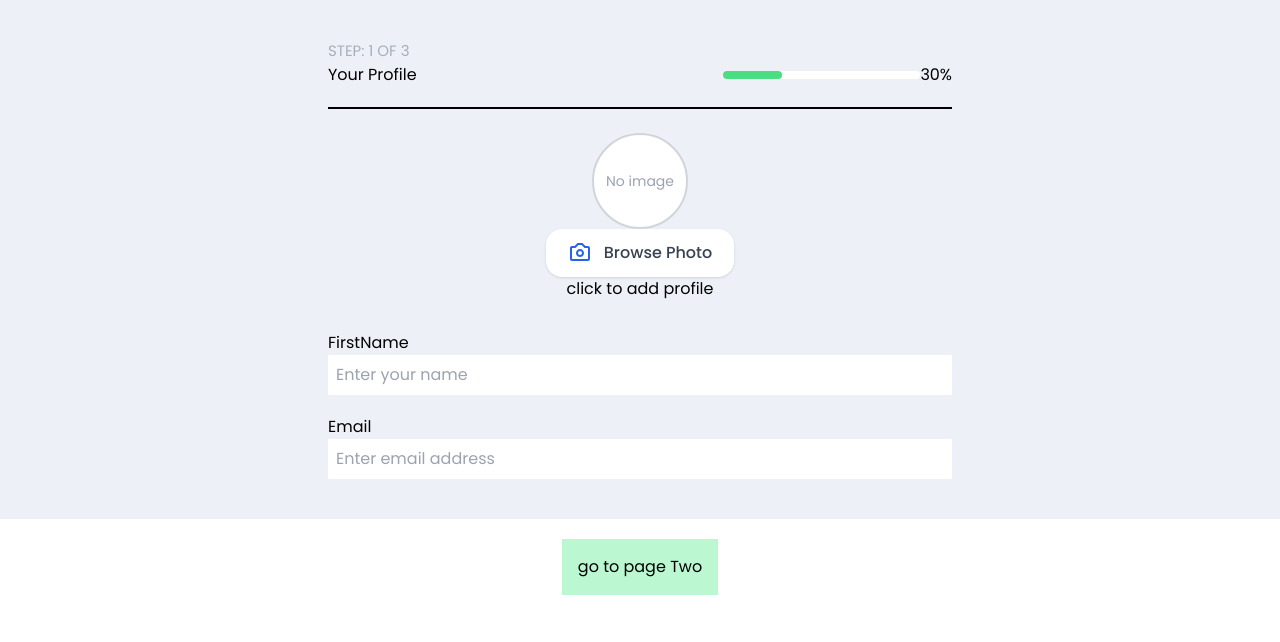
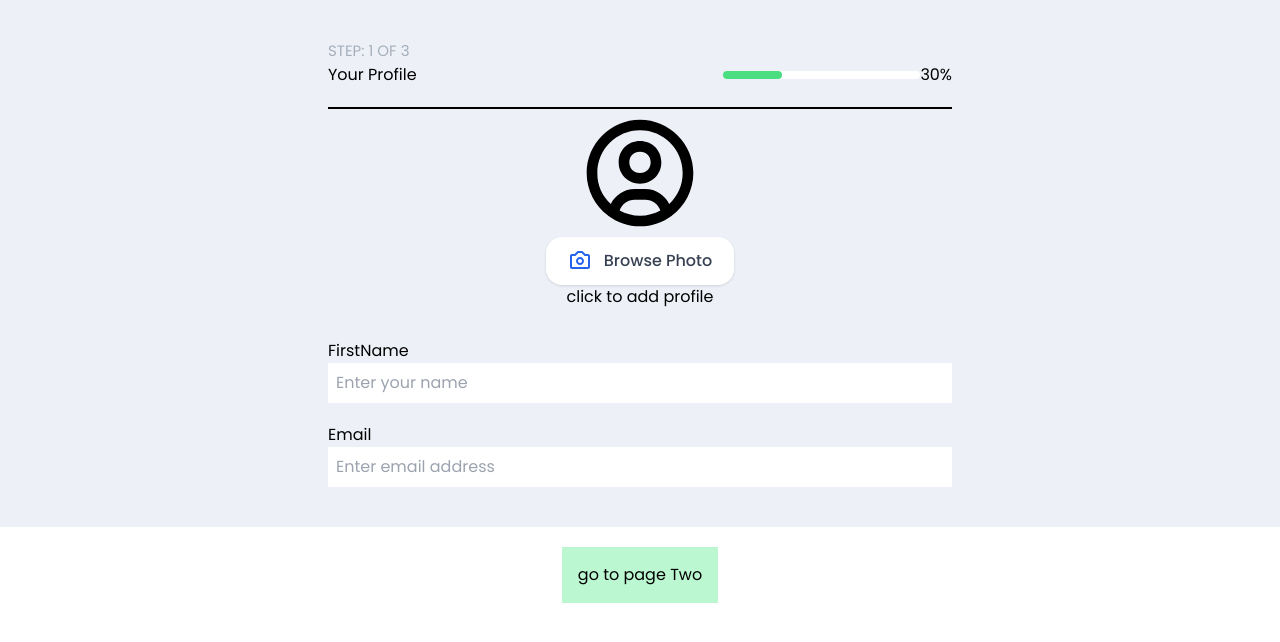
Before and after one commit to uCodak/javascript-form, a website: page index.html in a window 1280 px wide. Drawn offline with nearby package versions, Linux system fonts and the light colour scheme.

Commit message:
made changes to upload icon

```diff
--- a/app.js
+++ b/app.js
@@ -9,7 +9,7 @@ fileInput.addEventListener('change', function () {
     const reader = new FileReader();
 
     reader.onload = function (e) {
-      previewContainer.innerHTML = `<img src="${e.target.result}" alt="Preview" class="w-full h-full object-cover">`;
+      previewContainer.innerHTML = `<img src="${e.target.result}" alt="Preview" class="w-[100px] mt-6 rounded-full border-2 border-gray-300 overflow-hidden h-full object-cover">`;
     };
 
     reader.readAsDataURL(file);
--- a/index.html
+++ b/index.html
@@ -36,13 +36,17 @@
     <div id="first-page" class="w-full md:w-[50%] mx-auto">
       <p class="border-[1px] border-black"></p>
       <!--profile section-->
-      <div class="flex justify-center">
-        <div id="previewContainer"
-          class="mt-6 w-24 h-24 rounded-full border-2 border-gray-300 overflow-hidden flex items-center justify-center bg-white">
-          <span class="text-gray-400 text-sm">No image</span>
-        </div>
+      <div class="flex justify-center" id="previewContainer">
+        <svg xmlns="http://www.w3.org/2000/svg" width="128" height="128" fill="currentColor" viewBox="0 0 24 24">
+          <!--Boxicons v3.0 https://boxicons.com | License  https://docs.boxicons.com/free-->
+          <path
+            d="M12 6c-2.28 0-4 1.72-4 4s1.72 4 4 4 4-1.72 4-4-1.72-4-4-4m0 6c-1.18 0-2-.82-2-2s.82-2 2-2 2 .82 2 2-.82 2-2 2">
+          </path>
+          <path
+            d="M12 2C6.49 2 2 6.49 2 12c0 3.26 1.58 6.16 4 7.98V20h.03c1.67 1.25 3.73 2 5.97 2s4.31-.75 5.97-2H18v-.02c2.42-1.83 4-4.72 4-7.98 0-5.51-4.49-10-10-10M8.18 19.02C8.59 17.85 9.69 17 11 17h2c1.31 0 2.42.85 2.82 2.02-1.14.62-2.44.98-3.82.98s-2.69-.35-3.82-.98m9.3-1.21c-.81-1.66-2.51-2.82-4.48-2.82h-2c-1.97 0-3.66 1.16-4.48 2.82A7.96 7.96 0 0 1 4 11.99c0-4.41 3.59-8 8-8s8 3.59 8 8c0 2.29-.97 4.36-2.52 5.82">
+          </path>
+        </svg>
       </div>
-
       <!--form section-->
       <form action="">
         <!---->
```
Also changed, not shown: output.css.
